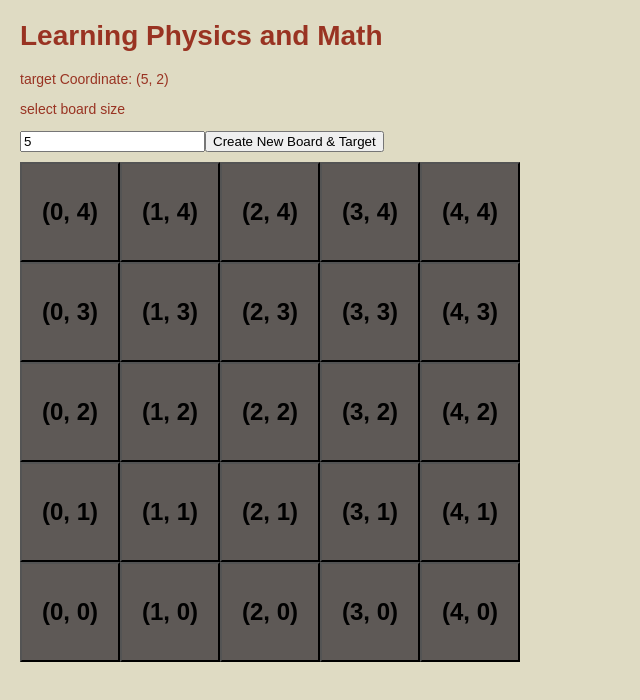
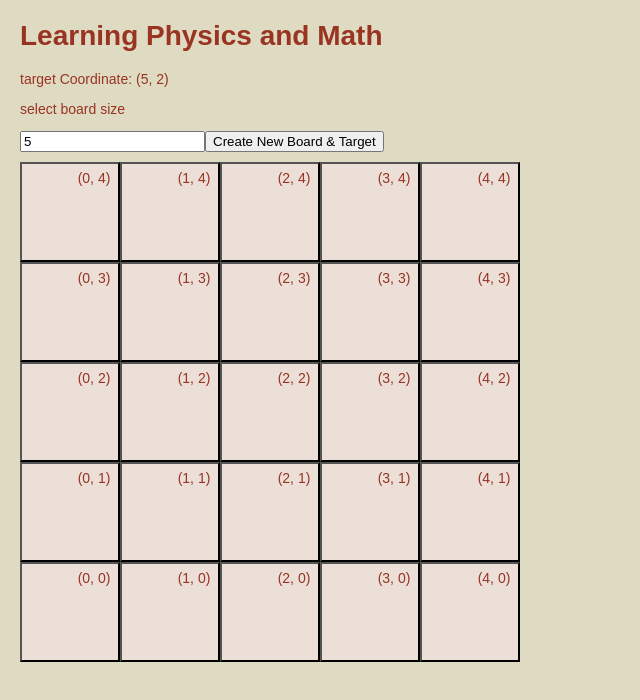
Before and after one commit to SkiSherpa/KineGame, a React app: page / in a window 1280 px wide. Both pictures are taken after typing "5" into the empty fields and a click on the button "Create New Board & Target". Shown: the top 700 px of the page, without its empty margins (0-640 px from the left). Built offline with nearby package versions, Linux system fonts and the light colour scheme; the HTML template or start-up script is replaced by a standard one.

Commit message:
coordinates points displayed in upper right corner of each square

```diff
--- a/client/src/components/GenBoard.jsx
+++ b/client/src/components/GenBoard.jsx
@@ -53,7 +53,6 @@ class GenBoard extends React.Component {
             )
           })}
         </div>
-
         {/* <div className="board-row">
           {this.renderSquare(0)}
           {this.renderSquare(1)}
--- a/client/src/components/Square.jsx
+++ b/client/src/components/Square.jsx
@@ -4,7 +4,7 @@ class Square extends React.Component {
   render() {
     return (
       <button className="square">
-        {this.props.value}
+        <p className="coorText">{this.props.value} </p>
       </button>
     );
   }
--- a/client/src/styles.css
+++ b/client/src/styles.css
@@ -28,20 +28,27 @@ ol, ul {
 }
 
 .square {
-  background: rgb(94, 89, 86);
+  background: rgb(235, 223, 216);
   /* border: 0px solid #999; */
-  float: left;
+  /* float: left; */
   font-size: 24px;
   font-weight: bold;
   line-height: 34px;
   height: 100px;
-  /* margin-right: -1px;
-  margin-top: 0px; */
-  padding: 0;
-  text-align: center;
+  margin-right: 0%;
+  margin-top: 0%;
+  padding: 0%;
+  /* text-align: right; */
   width: 100px;
 }
-
+.square p {
+  font: 14px "Century Gothic", Futura, sans-serif;
+  color: #993322;
+  margin: 0;
+  position: relative;
+  top: -35%;
+  left: 25%;
+}
 /* .square:focus {
   outline: none;
 } */
```
Also changed, not shown: 1 other file (tests, documents, lock files or other folders).
